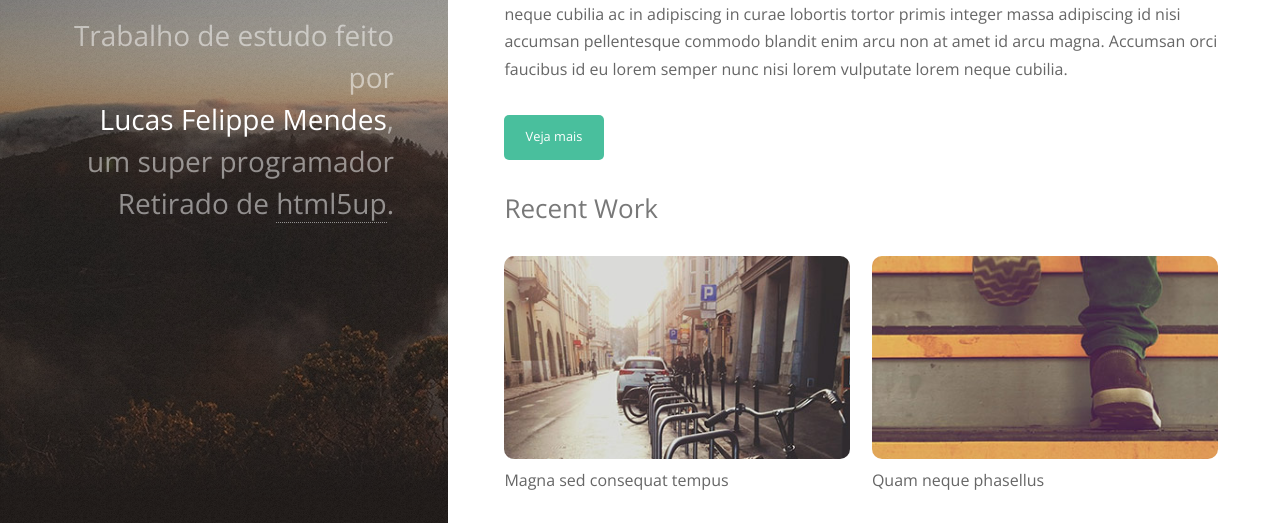
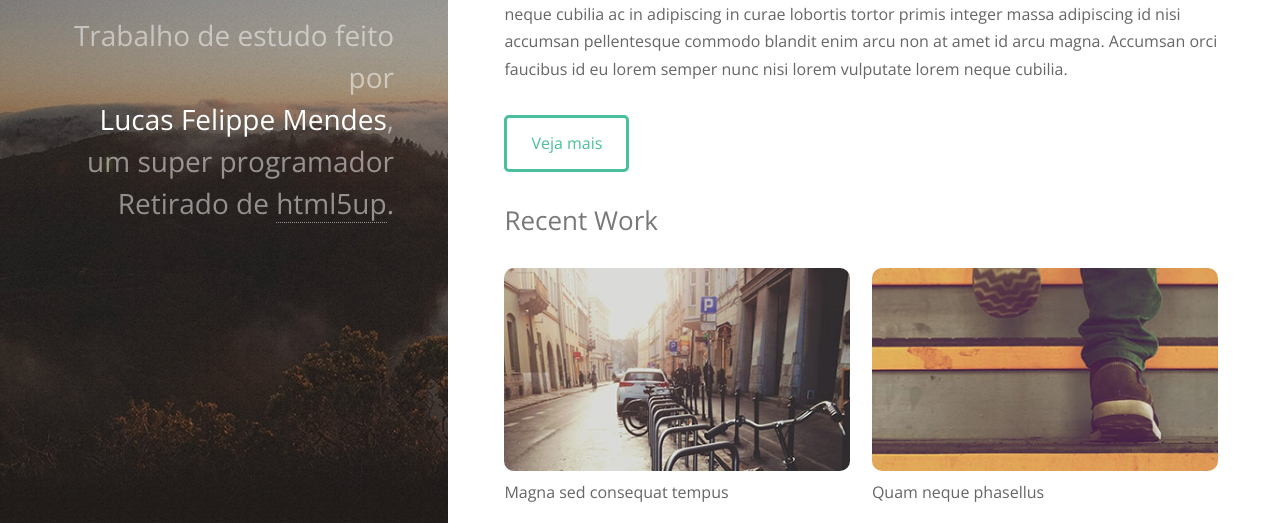
Before and after one commit to lluuccaassfm/site-strata, a plain HTML site: page index.html in a window 1280 px wide. In both pictures the pointer is over the link "Veja mais". Shown: the part 269-792 px from the top of the page. Drawn offline with nearby package versions, Linux system fonts and the light colour scheme.

Commit message:
Melhora botões

```diff
--- a/css/estilo.css
+++ b/css/estilo.css
@@ -134,18 +134,29 @@ input:focus, textarea:focus{
 
 .button-default{
   background-color: #49bf9d;
-  border: 2px solid #49bf9d;
+  border: 3px solid #49bf9d;
   color: white;
   font-size: .8em;
   padding: .75em 1.5em;
   border-radius: 5px;
   display: inline-block;
   width: auto;
+  transition: all .5s;
+  cursor: pointer;
+}
+.button-default:hover{
+  background-color: #5ddeb9;
+  border-color: transparent;
 }
 .button-default-stroke{
   background-color: white;
   border-color: #efefef;
   color: inherit;
+}
+.button-default-stroke:hover{
+  color: #49bf9d;
+  border-color:#49bf9d;
+  background-color: white;
 }
 .button-default-small{
   font-size: .6em;
--- a/index.html
+++ b/index.html
@@ -32,7 +32,7 @@
         lorem neque cubilia.
       </p>
 
-      <a href="#" title="Veja mais" class="button-default">Veja mais</a>
+      <a href="#" title="Veja mais" class="button-default button-default-big button-default-stroke">Veja mais</a>
     </section>
 
     <section class="main-content-section">
```
